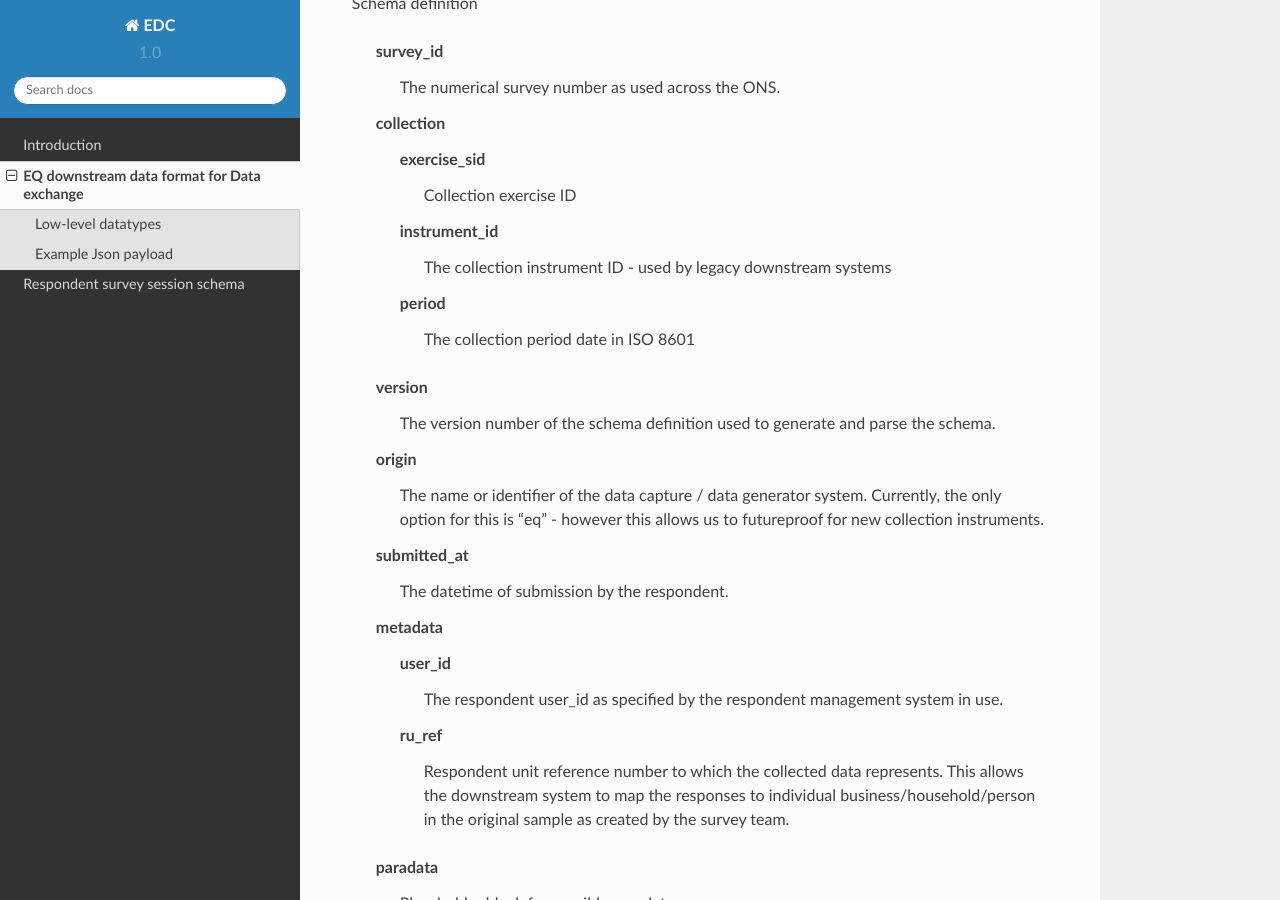
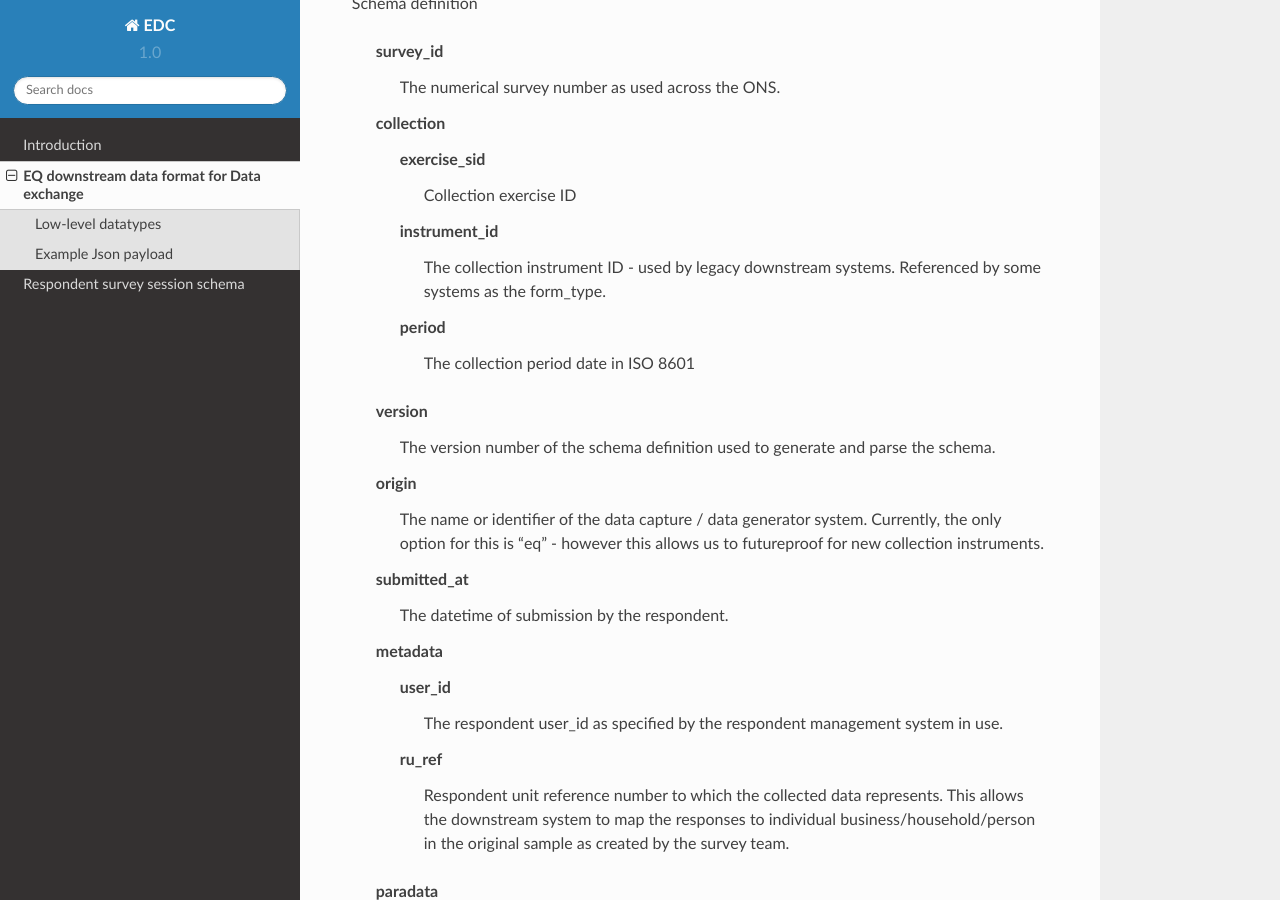
Before and after one commit to ONSdigital/ons-schema-definitions, a Sphinx documentation site: the page built from docs/dx-eq.rst, in a window 1280 px wide and 900 px high, scrolled down 536 px. Built offline with Sphinx 7.4.7 and the Read the Docs theme 2.0.0, drawn with Linux system fonts in a browser that asks for light colours.

Commit message:
Clarified the claim payload and the downstream mapping of data.

```diff
--- a/docs/dx-eq.rst
+++ b/docs/dx-eq.rst
@@ -29,7 +29,8 @@
     exercise_sid
       Collection exercise ID
     instrument_id
-      The collection instrument ID - used by legacy downstream systems
+      The collection instrument ID - used by legacy downstream systems. Referenced by some systems
+      as the form_type.
     period
       The collection period date in ISO 8601
   version
--- a/docs/rm-eq.rst
+++ b/docs/rm-eq.rst
@@ -28,6 +28,7 @@
     The particular form_type for a responding unit
 
 * All dates are represented in ISO_8607 and are assumed to be UTC unless a timezone element is supplied.
+* All elements are required as part of the claim.
 
 
 
```
